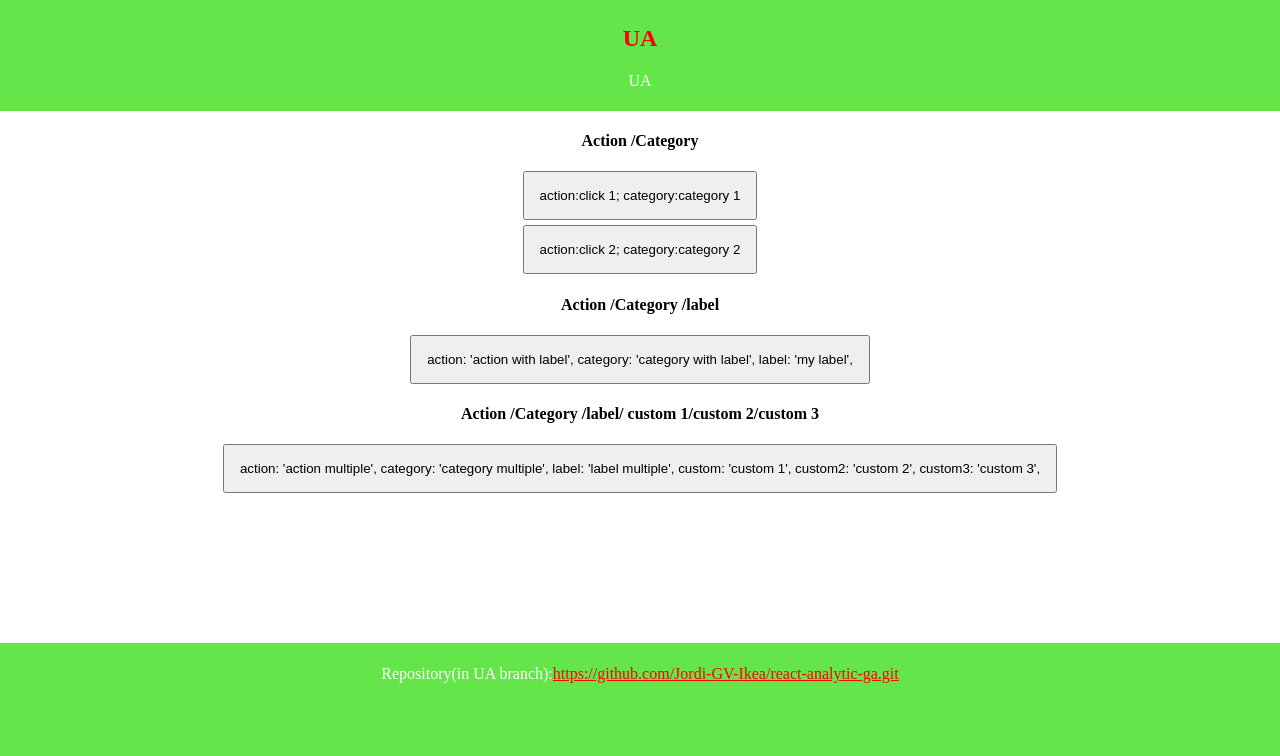
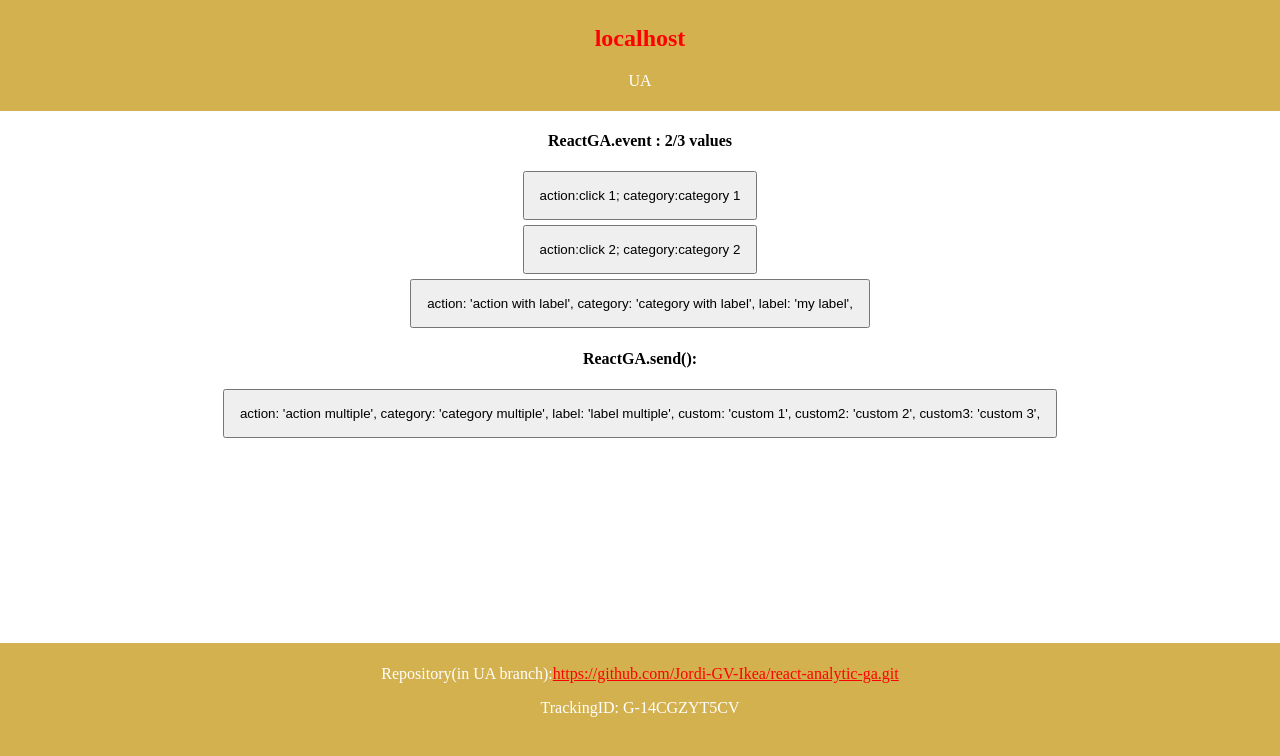
Before and after one commit to Jordi-GV-Ikea/react-analytic-ga, a React (Create React App) app: page / in a window 1280 px wide. Shown: the top 756 px of the page. Built offline with nearby package versions, Linux system fonts and the light colour scheme.

Commit message:
localhost

```diff
--- a/public/index.html
+++ b/public/index.html
@@ -5,14 +5,22 @@
 <!-- *****     Google analytics      *****************************************-->
 <!-- ********************************************************************** -->
 
-<!-- Google Tag Manager -->
-<script>(function(w,d,s,l,i){w[l]=w[l]||[];w[l].push({'gtm.start':
-  new Date().getTime(),event:'gtm.js'});var f=d.getElementsByTagName(s)[0],
-  j=d.createElement(s),dl=l!='dataLayer'?'&l='+l:'';j.async=true;j.src=
-  'https://www.googletagmanager.com/gtm.js?id='+i+dl;f.parentNode.insertBefore(j,f);
-  })(window,document,'script','dataLayer','GTM-PKW79JQ');</script>
+
+<!-- ********     localhost     ******************* -->
   <!-- End Google Tag Manager -->
+  <script type="text/javascript">
+    var _gaq = _gaq || [];
+   _gaq.push(['_setAccount', 'G-14CGZYT5CV']);
+   _gaq.push(['_setDomainName', 'ninguno']);
+   _gaq.push(['_setAllowLinker', 'true']);
+   _gaq.push(['_trackPageview']);
 
+   (function() {
+   var ga = document.createElement('script'); ga.type = 'text/javascript'; ga.async = true;
+   ga.src = ('https:' == document.location.protocol ? 'https://ssl' : 'http://www') + '.google-analytics.com/ga.js';
+   var s = document.getElementsByTagName('script')[0]; s.parentNode.insertBefore (ga, s);
+   })();
+   </script>
 <!-- ********************************************************************** -->
 <!-- ********************************************************************** -->
 
@@ -32,10 +40,7 @@
 <!-- ********************************************************************** -->
 <!-- ********************************************************************** -->
 
-<!-- Google Tag Manager (noscript) -->
-<noscript><iframe src="https://www.googletagmanager.com/ns.html?id=GTM-PKW79JQ"
-  height="0" width="0" style="display:none;visibility:hidden"></iframe></noscript>
-  <!-- End Google Tag Manager (noscript) -->
+
 
 <!-- ********************************************************************** -->
 <!-- ********************************************************************** -->
--- a/src/App.css
+++ b/src/App.css
@@ -10,7 +10,7 @@ h2 {
   color: white;
 }
 .App-header {
-  background-color: #64e64a;
+  background-color: #d4b14f;
   flex: 0 0 auto;
   align-items: center;
   justify-content: center;
@@ -30,5 +30,5 @@ footer {
   padding-top:22px;
   color: white;
   flex: 0 0 auto;
-  background-color: #64e64a;
+  background-color: #d4b14f;
 }
--- a/src/App.js
+++ b/src/App.js
@@ -39,25 +39,24 @@ function App() {
     <div className="App">
       <header className="App-header">
         {/*  */}
-        <h2>UA</h2>
+        <h2>localhost</h2>
         <p className='subtitle'>UA</p>
       </header>
 
       <div className="main>">
-        <h4>Action /Category</h4>
+        <h4>ReactGA.event : 2/3 values</h4>
         <button onClick={() => handleClick(1)}>
           action:click 1; category:category 1
         </button>
         <button onClick={() => handleClick(2)}>
           action:click 2; category:category 2
         </button>
-        <h4>Action /Category /label</h4>
         <button onClick={() => handleClickSpecial()}>
           {" "}
           action: 'action with label', category: 'category with label', label:
           'my label',
         </button>
-        <h4>Action /Category /label/ custom 1/custom 2/custom 3</h4>
+        <h4>ReactGA.send(): </h4>
         <button onClick={() => sendMultiple()}>
           action: 'action multiple', category: 'category multiple', label:
           'label multiple', custom: 'custom 1', custom2: 'custom 2', custom3:
@@ -77,6 +76,7 @@ function App() {
             https://github.com/Jordi-GV-Ikea/react-analytic-ga.git
           </a>
         }
+        <p>TrackingID: G-14CGZYT5CV</p>
       </footer>
     </div>
   );
```
